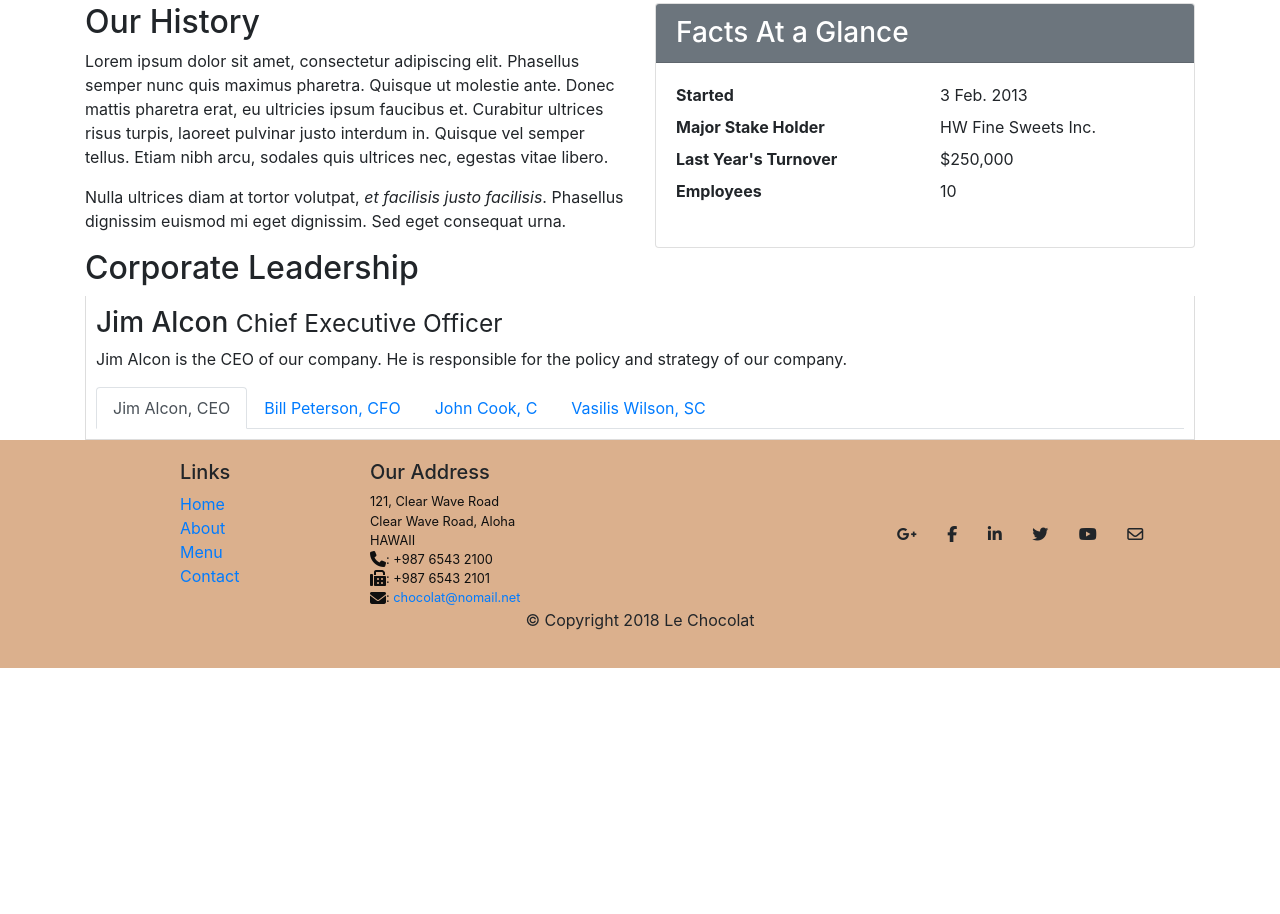
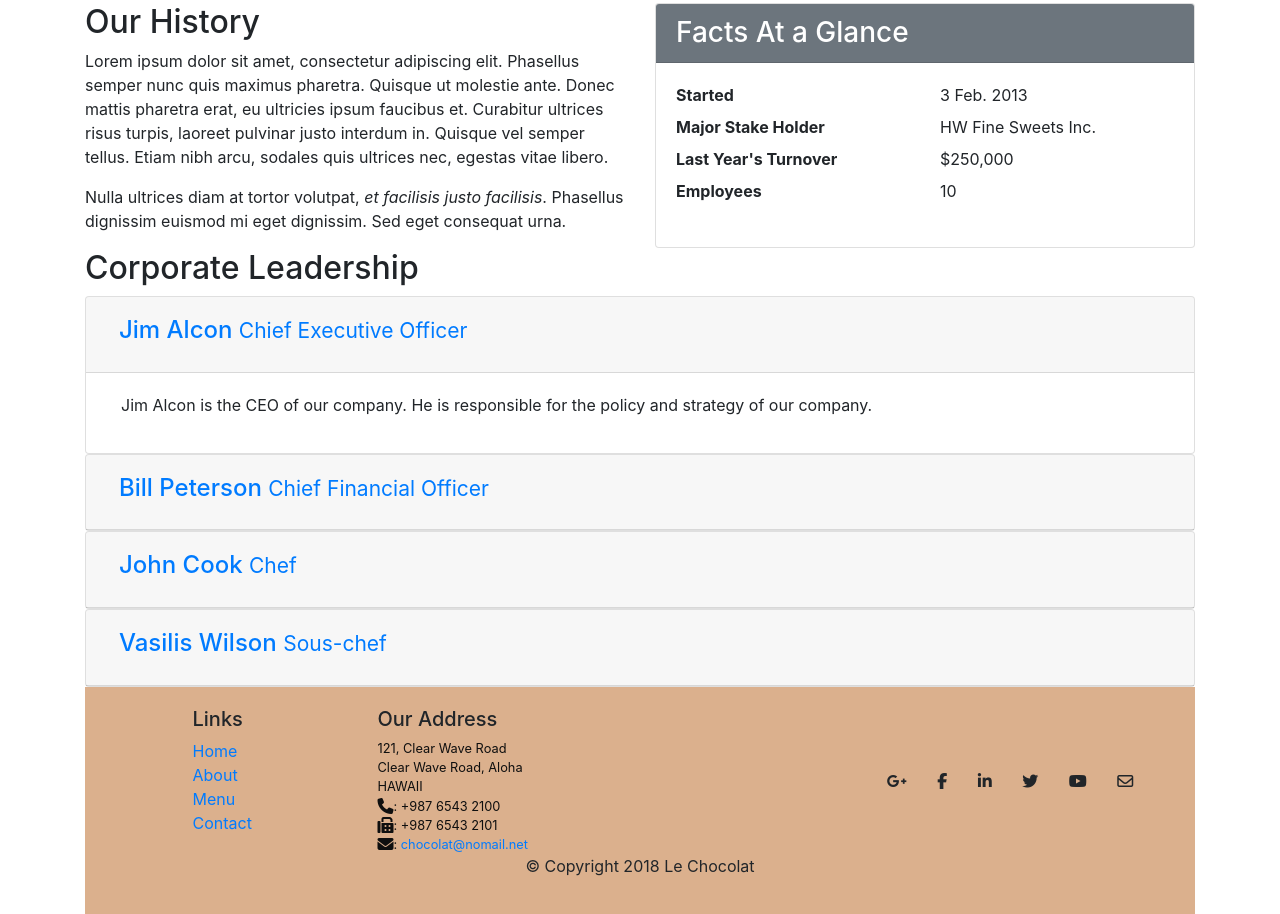
Before and after one commit to elenaathsp/leChocolat, a plain HTML site: page aboutus.html in a window 1280 px wide. Shown: the part 374-1288 px from the top of the page. Before the commit the page ends 1042 px from the top, so only its background shows below. Drawn offline with nearby package versions, Linux system fonts and the light colour scheme.

Commit message:
Accordion

```diff
--- a/aboutus.html
+++ b/aboutus.html
@@ -110,7 +110,7 @@
             <div class="col-12">
                 <h2>Corporate Leadership</h2>
 
-                <div class="tab-content">
+                <!--                <div class="tab-content">
                     <div role="tabpanel" class="tab-pane fade show active" id="tab1">
                         <h3>Jim Alcon <small>Chief Executive Officer </small></h3>
                         <p class="d-none d-sm-block">Jim Alcon is the CEO of our company. He is responsible for the
@@ -152,13 +152,70 @@
                             <a class="nav-link" href="#tab4" role="tab" data-toggle="tab"> Vasilis Wilson, SC</a>
                         </li>
                     </ul>
+
+            </div>-->
+
+                <div id="accordion">
+                    <div class="card">
+                        <div class="card-header" id="headingOne">
+                            <button class="btn btn-link" data-toggle="collapse" data-target="#collapseOne"
+                                aria-expanded="true" aria-controls="collapseOne">
+                                <h4>Jim Alcon <small>Chief Executive Officer </small></h4>
+                            </button>
+                        </div>
+                        <div id="collapseOne" class="collapse show" aria-labelledby="headingOne" data-parent="#accordion">
+                            <div class="card-body">
+                                <p class="col d-none d-sm-block">Jim Alcon is the CEO of our company. He is responsible
+                                    for the policy and strategy of our company. </p>
+                            </div>
+                        </div>
+                    </div>
+                    <div class="card">
+                        <div class="card-header" id="headingTwo">
+                            <button class="btn btn-link collapsed" data-toggle="collapse" data-target="#collapseTwo"
+                                aria-expanded="false" aria-controls="collapseTwo">
+                                <h4>Bill Peterson <small>Chief Financial Officer </small></h4>
+                            </button>
+                        </div>
+                        <div id="collapseTwo" class="collapse" aria-labelledby="headingTwo" data-parent="#accordion">
+                            <div class="card-body">
+                                <p class="col d-none d-sm-block">Bill Peterson is the CFO of our company. He is
+                                    responsible for all the financial decisions of our company. </p>
+                            </div>
+                        </div>
+                    </div>
+                    <div class="card">
+                        <div class="card-header" id="headingThree">
+                            <button class="btn btn-link collapsed" data-toggle="collapse" data-target="#collapseThree"
+                                aria-expanded="false" aria-controls="collapseThree">
+                                <h4>John Cook <small>Chef</small></h4>
+                            </button>
+                        </div>
+                        <div id="collapseThree" class="collapse" aria-labelledby="headingThree" data-parent="#accordion">
+                            <div class="card-body">
+                                <p class="col d-none d-sm-block">Our Chef, John Cook has specialized in the production
+                                    of chocolates and he has created the receipts for our chocolates. </p>
+                            </div>
+                        </div>
+                    </div>
+                    <div class="card">
+                        <div class="card-header" id="headingFour">
+                            <button class="btn btn-link collapsed" data-toggle="collapse" data-target="#collapseFour"
+                                aria-expanded="false" aria-controls="collapseFour">
+                                <h4>Vasilis Wilson <small>Sous-chef </small></h4>
+                            </button>
+                        </div>
+                        <div id="collapseFour" class="collapse" aria-labelledby="headingFour" data-parent="#accordion">
+                            <div class="card-body">
+                                <p class="col d-none d-sm-block">Vasilis Wilson is well informed of all the current
+                                    trends in pastry and contributes his innovative ideas in our products. </p>
+                            </div>
+                        </div>
+                    </div>
                 </div>
 
 
             </div>
-
-        </div>
-
         </div>
 
         <footer class="footer">
```
Lines whose indentation alone changed are shown as unchanged.
